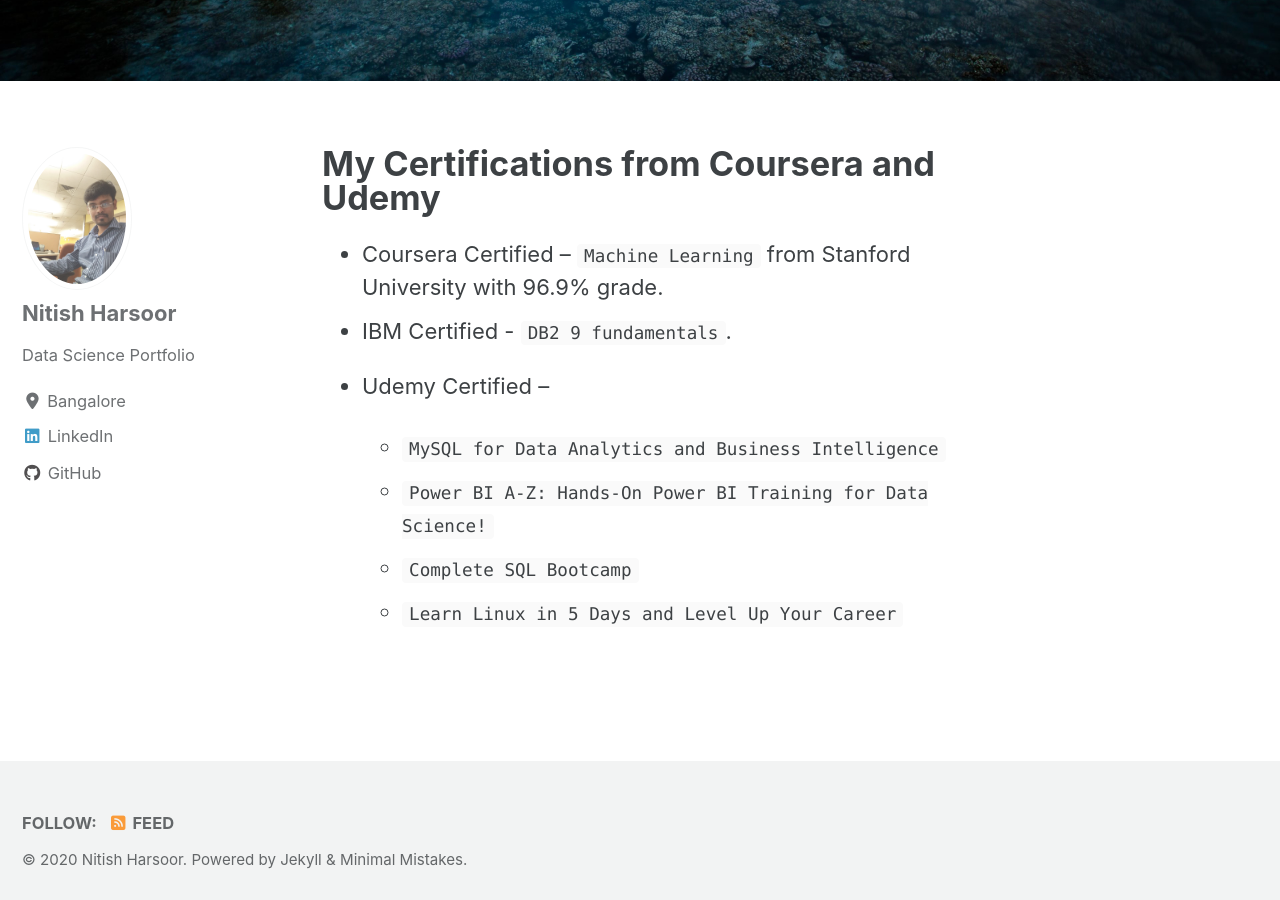
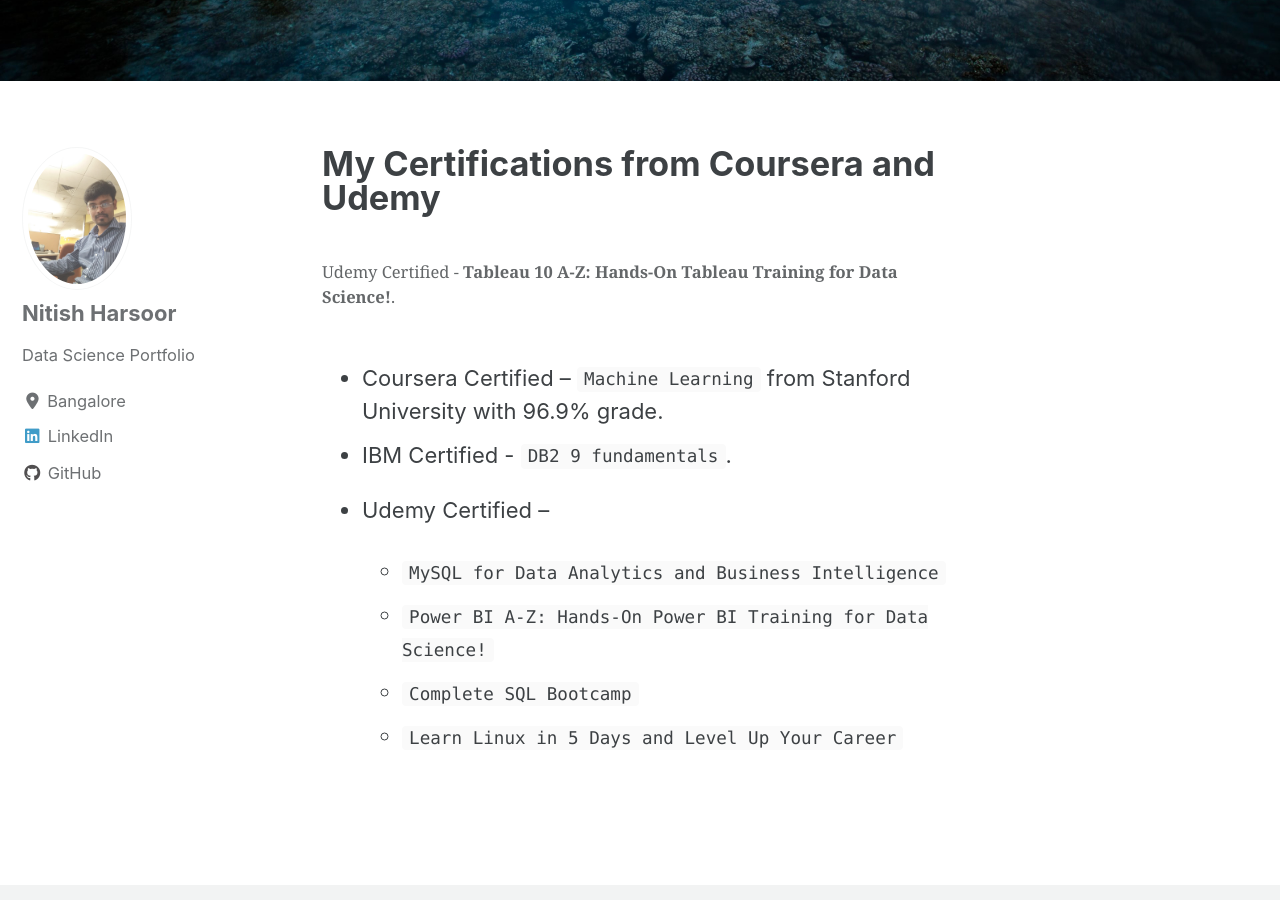
Before and after one commit to nitishkmr005/nitishkmr005.github.io, a Jekyll site: the page built from _pages/mycertifications.md, in a window 1280 px wide and 900 px high, scrolled down 728 px. Built offline with Jekyll 4.4.1, drawn with Linux system fonts in a browser that asks for light colours; cached includes are drawn as plain includes; nearby versions of some CDN libraries.

Commit message:
new changes

```diff
--- a/_config.yml
+++ b/_config.yml
@@ -293,3 +293,9 @@
       comments: # true
       share: true
       related: true
+
+gallery:
+  - url: /images/cert1.jpg
+    image_path: /images/cert1.jpg
+    alt: "placeholder image 1"
+    title: "Tableau 10 A-Z: Hands-On Tableau Training for Data Science!"
--- a/_pages/mycertifications.md
+++ b/_pages/mycertifications.md
@@ -6,6 +6,7 @@
 header:
    image: "/images/image.jpg"
 ---
+{% include gallery caption="Udemy Certified - **Tableau 10 A-Z: Hands-On Tableau Training for Data Science!**." %}
 
 * Coursera Certified – `Machine Learning` from Stanford University with 96.9% grade.
 * IBM Certified - `DB2 9 fundamentals`.
```
Also changed, not shown: images/cert1.jpg (added).
